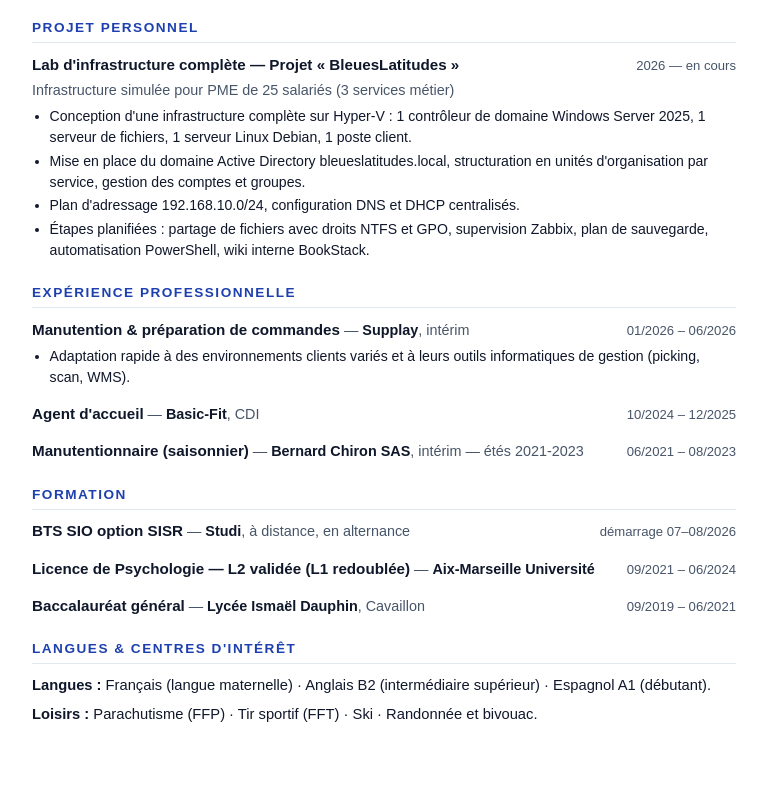
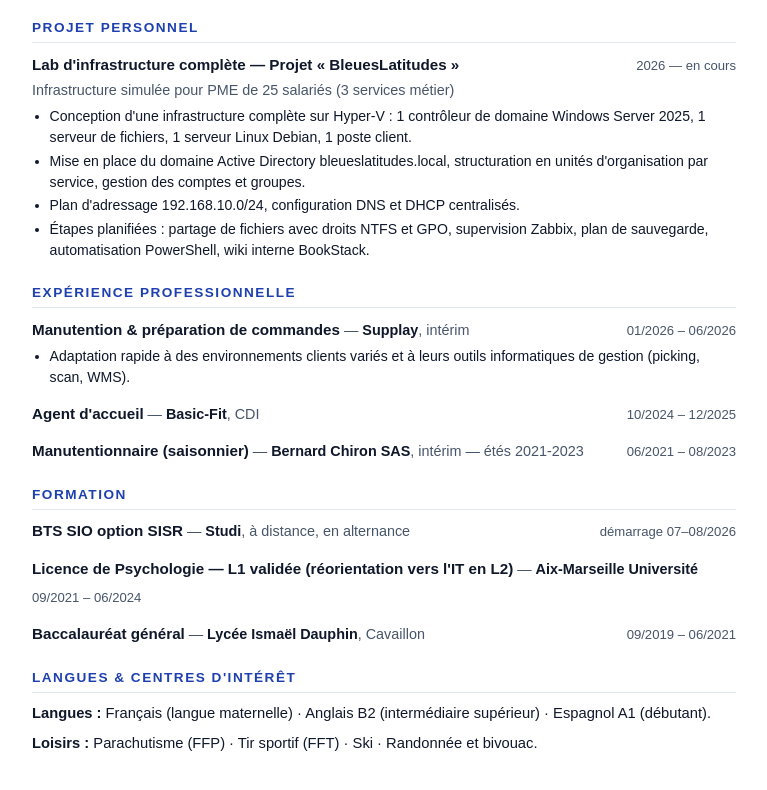
Before and after one commit to gcpro29/gcpro29.github.io, a plain HTML site: page cv.html in a window 1280 px wide. Shown: the part 878-1668 px from the top of the page, without its empty margins (256-1023 px from the left). Drawn offline with Linux system fonts and the light colour scheme.

Commit message:
Corriger formulation parcours universitaire (L1 validee, reorientation L2)
Co-Authored-By: Claude Opus 4.7 (1M context) <noreply@anthropic.com>

```diff
--- a/cv.html
+++ b/cv.html
@@ -474,7 +474,7 @@
         <div class="item">
             <div class="item-head">
                 <div>
-                    <span class="item-title">Licence de Psychologie — L2 validée (L1 redoublée)</span>
+                    <span class="item-title">Licence de Psychologie — L1 validée (réorientation vers l'IT en L2)</span>
                     <span class="item-org">— <strong>Aix-Marseille Université</strong></span>
                 </div>
                 <span class="item-date">09/2021 – 06/2024</span>
```
Also changed, not shown: 1 other file.
